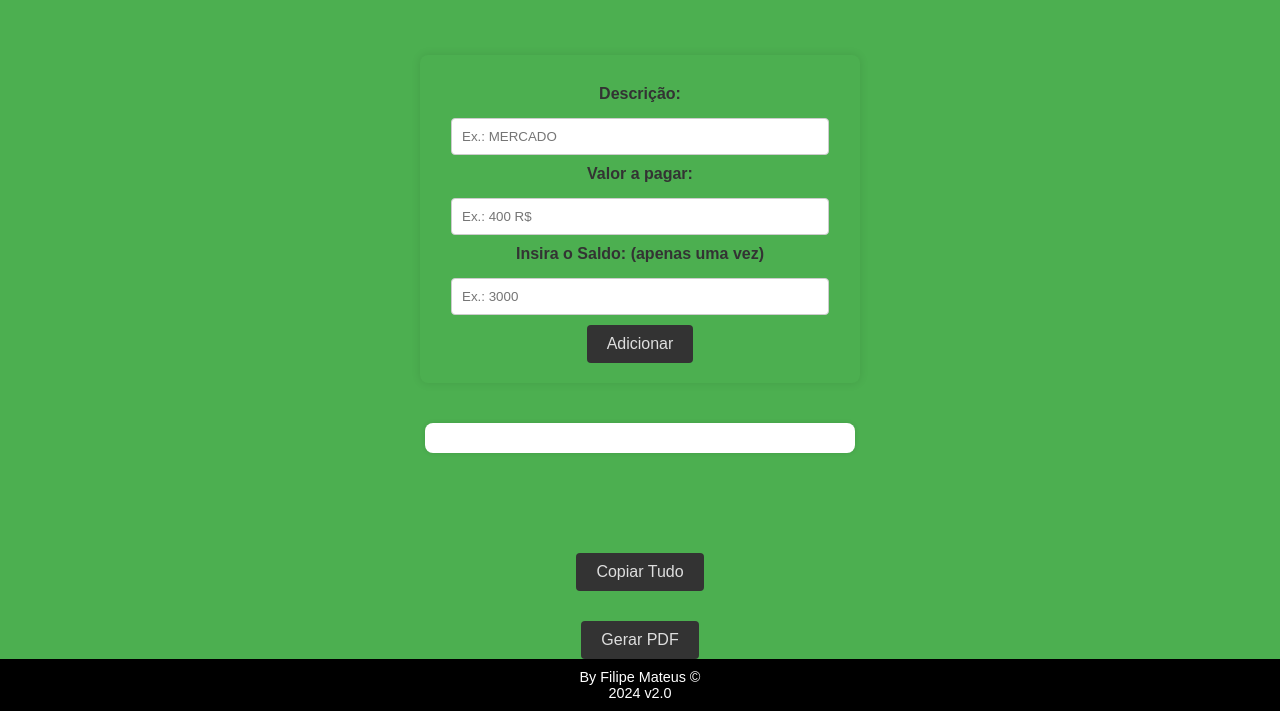
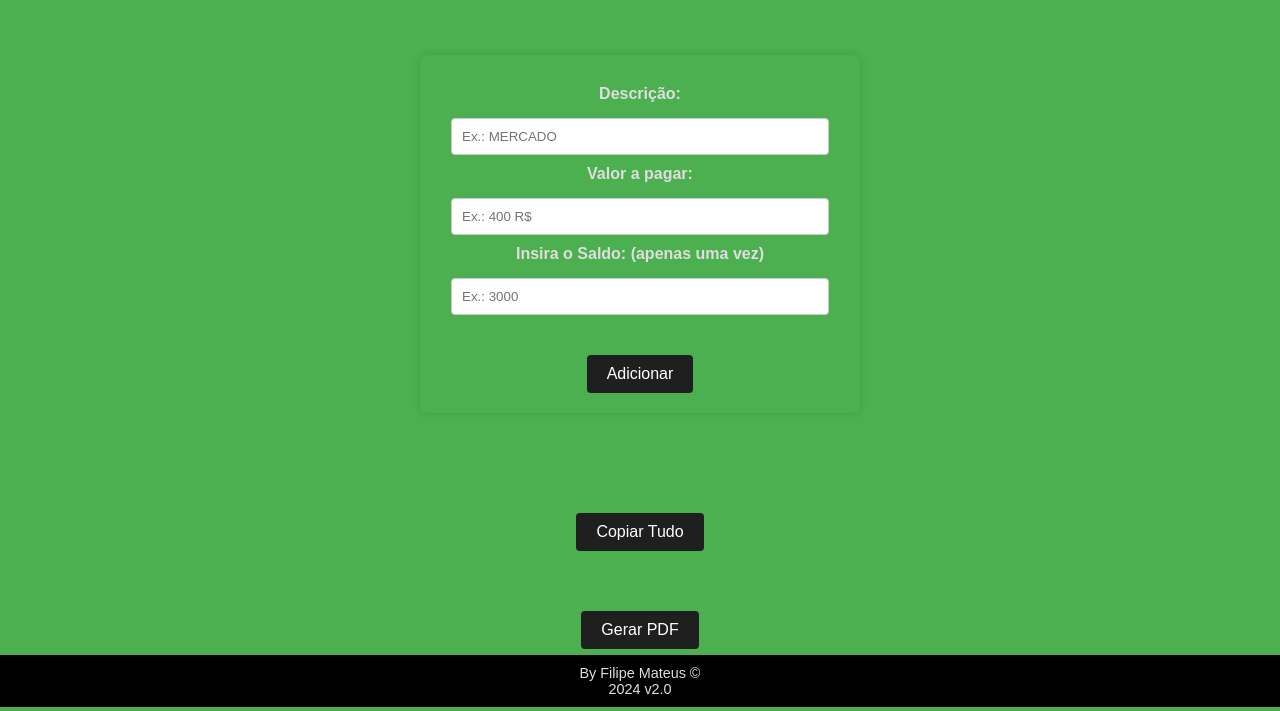
Before and after one commit to matheusfillipe-0/Sistema-Organizacional, a plain HTML site: page index.html in a window 1280 px wide. Shown: the part 93-804 px from the top of the page. Drawn offline with nearby package versions, Linux system fonts and the light colour scheme.

Commit message:
Update style.css

```diff
--- a/style.css
+++ b/style.css
@@ -15,7 +15,10 @@
             display: flex;
             text-align: center;
             margin: 50px;
-            color: #ffffff;
+            color: #dedede;
+        }
+        p{
+            color: #dedede;
         }
 
         form {
@@ -46,22 +49,23 @@
 
         input[type="submit"],
         button {
-            background-color: #333;
-            color: #dedede;
+            background-color: #1f1f1f;
+            color: #ffffff;
             padding: 10px 20px;
             border: none;
             border-radius: 4px;
             cursor: pointer;
             font-size: 16px;
-            margin-top: 10px;
+            margin-top: 40px;
         }
 
         input[type="submit"]:hover,
         button:hover {
-            background-color: #000000;
+            background-color: #343434;
         }
 
         pre {
+            display: none;
             background: #fff;
             padding: 15px;
             border-radius: 8px;
```
